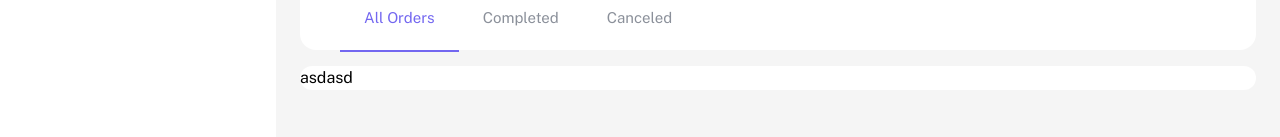
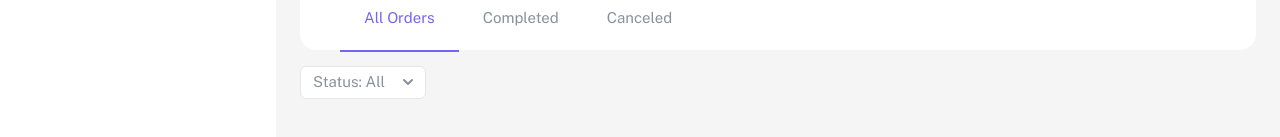
Before and after one commit to ZIR3A/jobins-frontend-challenge, a React (Vite) app: page / in a window 1280 px wide. Shown: the part 529-666 px from the top of the page. Built offline with nearby package versions, Linux system fonts and the light colour scheme.

Commit message:
dropdown with props added

```diff
--- a/src/pages/dashboardModule/modules/Dashboard.jsx
+++ b/src/pages/dashboardModule/modules/Dashboard.jsx
@@ -4,6 +4,7 @@
 import CountryStatCard from "../components/CountryStatCard";
 import PersonalSalesInfo from "../components/PersonalSalesInfo";
 import { useState } from "react";
+import Dropdown from "../../../shared/Dropdown";
 
 const Dashboard = () => {
   const [ordersActiveMenu, setOrdersActiveMenu] = useState("all");
@@ -22,6 +23,23 @@
       label: "Canceled",
       active: ordersActiveMenu === "canceled",
       onClick: () => setOrdersActiveMenu("canceled"),
+    },
+  ];
+  const _filterStatusOptions = [
+    {
+      label: "All",
+      active: true,
+      slug: "all",
+    },
+    {
+      label: "Completed",
+      active: false,
+      slug: "completed",
+    },
+    {
+      label: "Canceled",
+      active: false,
+      slug: "canceled",
     },
   ];
   return (
@@ -44,9 +62,7 @@
         </div>
       </div>
       <div className="mt-4">
-        <div className="card">
-          asdasd
-        </div>
+        <Dropdown className="border px-3 py-1 text-secondary rounded-sm text-[15px] gap-[6px] bg-white" label={`Status: All`} options={_filterStatusOptions} />
       </div>
     </ContentWrapper>
   );
--- /dev/null
+++ b/src/shared/Dropdown.jsx
@@ -0,0 +1,34 @@
+import PropTypes from "prop-types";
+import { memo } from "react";
+
+const Dropdown = memo(function Dropdown({ className = "", label = "", options = [] }) {
+  return (
+    <>
+      <button id="dropdownDefaultButton" data-dropdown-toggle="dropdown" className={`${className} flex items-center`} type="button">
+        {label}
+        <svg className="w-2.5 h-2.5 ms-3" aria-hidden="true" xmlns="http://www.w3.org/2000/svg" fill="none" viewBox="0 0 10 6">
+          <path stroke="currentColor" strokeLinecap="round" strokeLinejoin="round" strokeWidth="2" d="m1 1 4 4 4-4" />
+        </svg>
+      </button>
+      <div id="dropdown" className="z-10 hidden bg-white divide-y divide-gray-100 rounded-lg shadow w-44 dark:bg-gray-700">
+        <ul className="py-2 text-sm text-gray-700 dark:text-gray-200" aria-labelledby="dropdownDefaultButton">
+          {options?.map((_option, _i) => (
+            <li key={_i}>
+              <a href="#" className="block px-4 py-2 hover:bg-gray-100 dark:hover:bg-gray-600 dark:hover:text-white">
+                {_option?.label}
+              </a>
+            </li>
+          ))}
+        </ul>
+      </div>
+    </>
+  );
+});
+
+Dropdown.propTypes = {
+  className: PropTypes.string,
+  label: PropTypes.string.isRequired,
+  options: PropTypes.arrayOf(PropTypes.shape({ label: PropTypes.string })).isRequired,
+};
+
+export default Dropdown;
```
